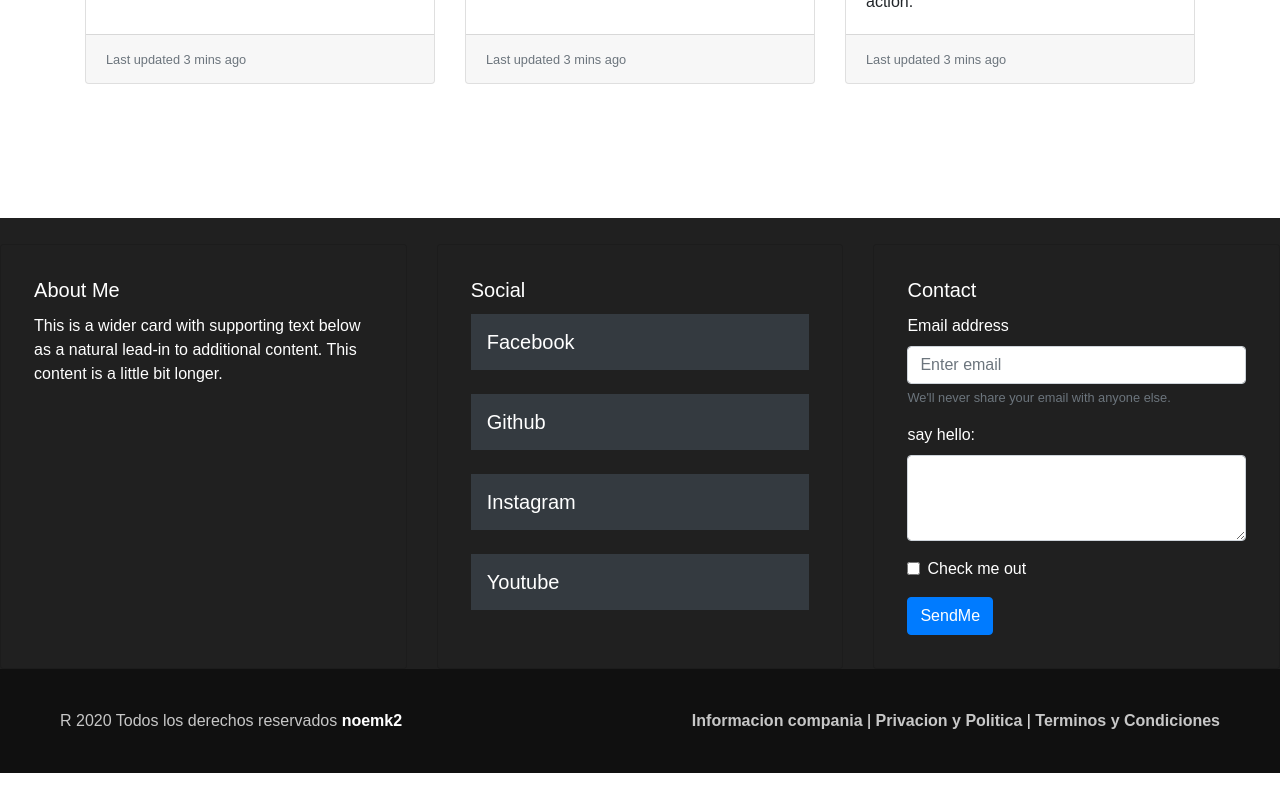
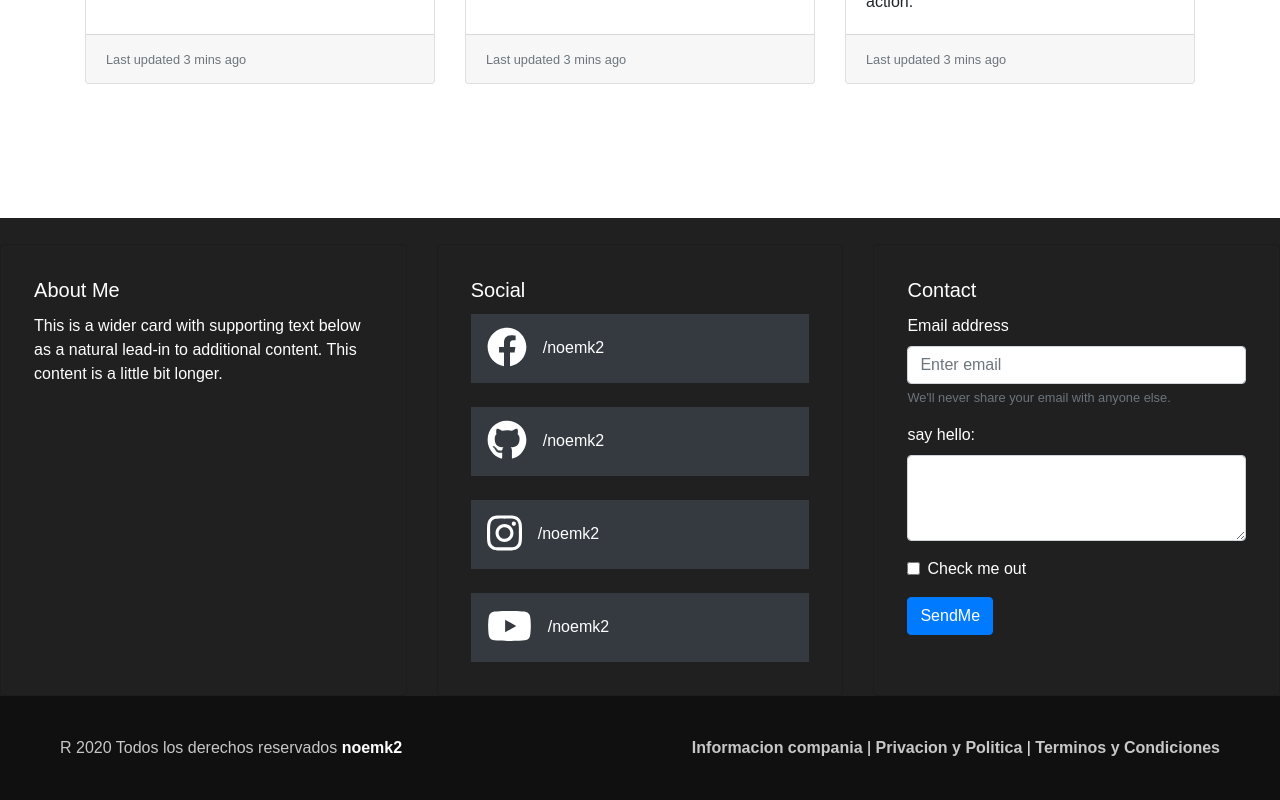
Before and after one commit to noemk2/react_noe_porfolio, a React (Create React App) app: page / in a window 1280 px wide. Shown: the part 1470-2270 px from the top of the page. Before the commit the page ends 2243 px from the top, so only its background shows below. Built offline with nearby package versions, Linux system fonts and the light colour scheme; the HTML template or start-up script is replaced by a standard one.

Commit message:
footer changes3

```diff
--- a/package.json
+++ b/package.json
@@ -3,6 +3,9 @@
   "version": "0.1.0",
   "private": true,
   "dependencies": {
+    "@fortawesome/fontawesome-svg-core": "^1.2.32",
+    "@fortawesome/free-brands-svg-icons": "^5.15.1",
+    "@fortawesome/react-fontawesome": "^0.1.13",
     "@testing-library/jest-dom": "^5.11.4",
     "@testing-library/react": "^11.1.0",
     "@testing-library/user-event": "^12.1.10",
--- a/src/components/Footer.js
+++ b/src/components/Footer.js
@@ -1,5 +1,13 @@
 import "bootstrap/dist/css/bootstrap.min.css";
 import "./Footer.css";
+import { FontAwesomeIcon } from "@fortawesome/react-fontawesome";
+import {
+  faYoutube,
+  faFacebook,
+  faTwitter,
+  faInstagram,
+  faGithub,
+} from "@fortawesome/free-brands-svg-icons";
 
 import { Card, CardDeck, Navbar, Form, Button } from "react-bootstrap";
 import React from "react";
@@ -28,17 +36,23 @@
             <Card.Title>Social</Card.Title>
             <Card.Text>
               <Navbar bg="dark" variant="dark">
-                <Navbar.Brand href="#home">Facebook</Navbar.Brand>
+                <Navbar.Brand href="#home">
+                  <FontAwesomeIcon icon={faFacebook} size="2x" />
+                </Navbar.Brand>
+               /noemk2
               </Navbar>
               <br />
               <Navbar bg="dark" variant="dark">
-                <Navbar.Brand>Github</Navbar.Brand>
+                <Navbar.Brand>
+                  <FontAwesomeIcon icon={faGithub} size="2x" />
+                </Navbar.Brand>
+                /noemk2
               </Navbar>
               <br />
               <Navbar bg="dark" variant="dark">
                 <Navbar.Brand href="#home">
                   {" "}
-                  Instagram
+                  <FontAwesomeIcon icon={faInstagram} size="2x" />
                   {/*
 <img
                     src="/logo.svg"
@@ -50,6 +64,7 @@
 
 					*/}
                 </Navbar.Brand>
+                /noemk2
               </Navbar>
               <br />
               <Navbar bg="dark" variant="dark">
@@ -62,8 +77,9 @@
                     className="d-inline-block align-top"
                   />
 					*/}
-                  Youtube
+                  <FontAwesomeIcon icon={faYoutube} size="2x" />
                 </Navbar.Brand>
+                /noemk2
               </Navbar>
               {/**/}
             </Card.Text>
@@ -85,7 +101,7 @@
                 </Form.Group>
 
                 <Form.Group controlId="exampleForm.ControlTextarea1">
-					<Form.Label>say hello:</Form.Label>
+                  <Form.Label>say hello:</Form.Label>
                   <Form.Control as="textarea" rows={3} />
                 </Form.Group>
                 <Form.Group controlId="formBasicCheckbox">
```
Also changed, not shown: 1 other file (tests, documents, lock files or other folders).
